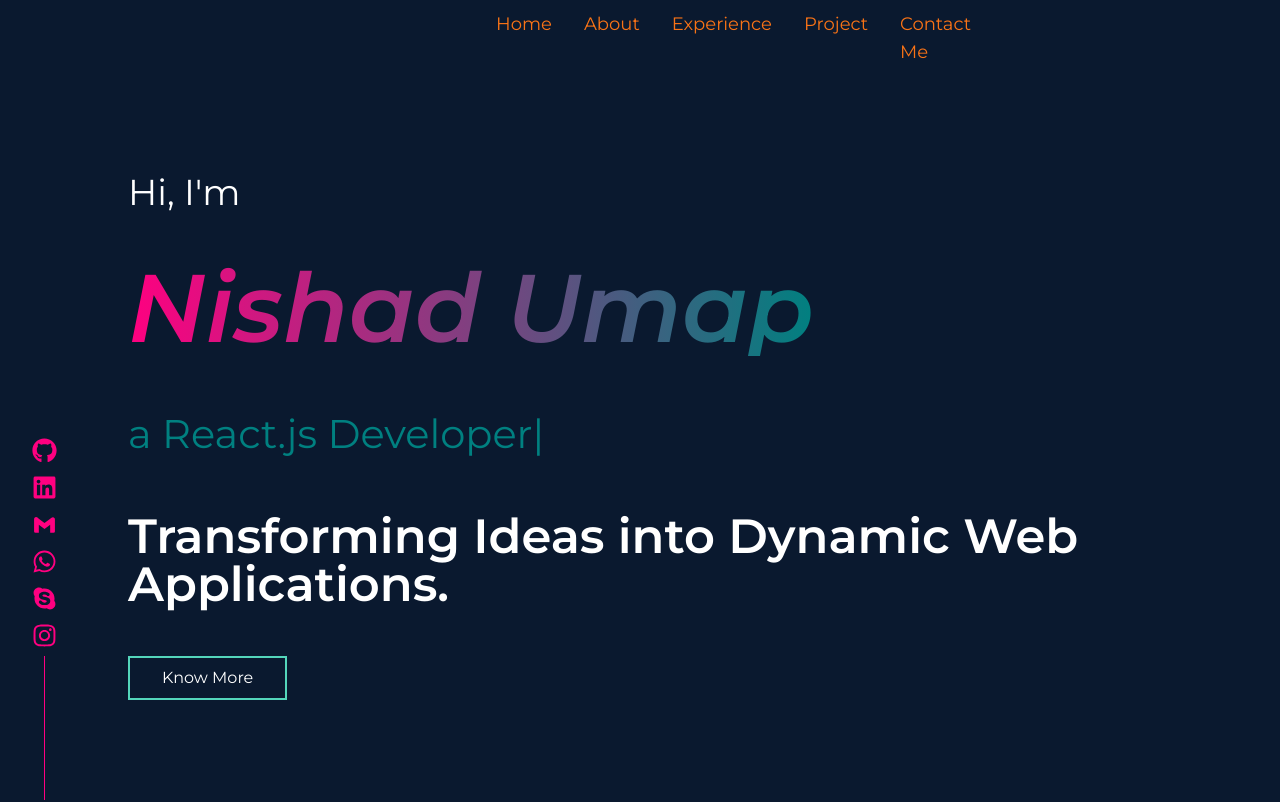
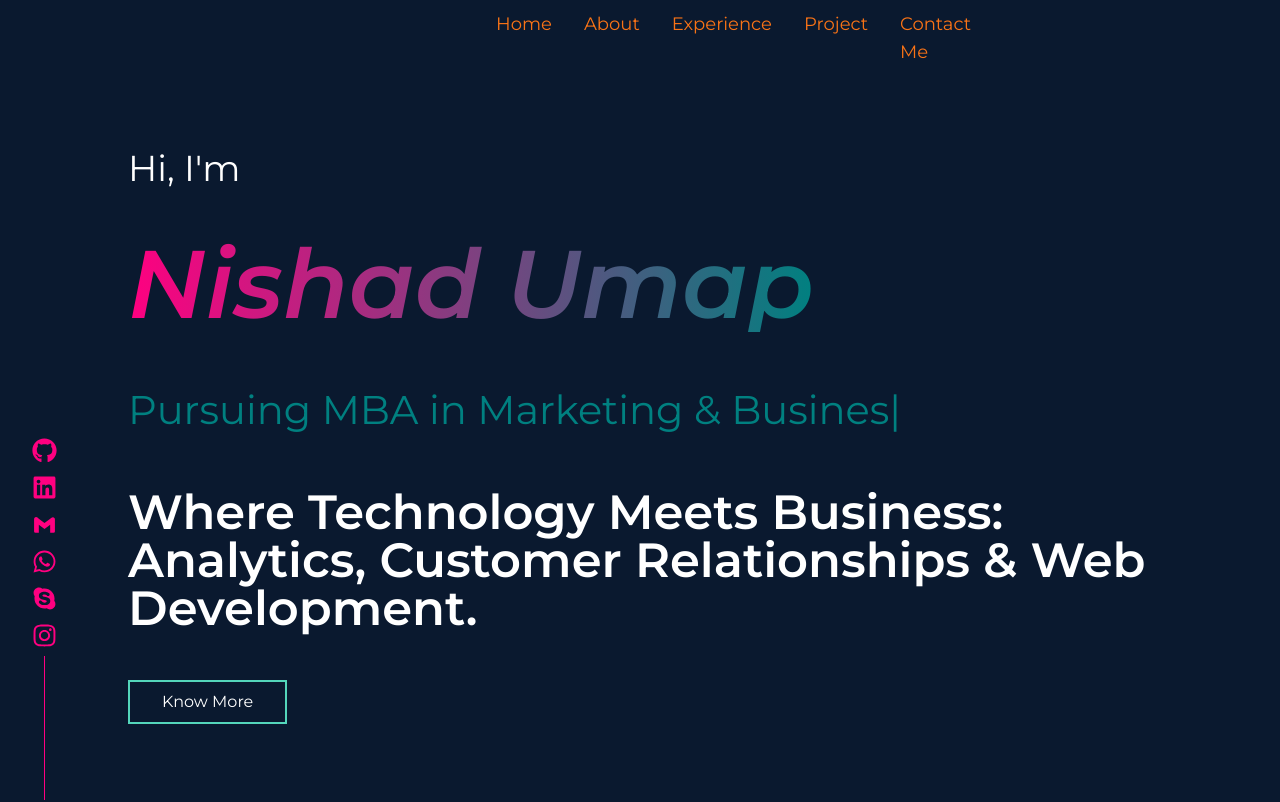
Before and after one commit to nishu2525/Portfolio, a React (Vite) app: page / in a window 1280 px wide. Shown: the top 802 px of the page. Built offline with nearby package versions, Linux system fonts and the light colour scheme.

Commit message:
Intro updated

```diff
--- a/src/Pages/Intro.jsx
+++ b/src/Pages/Intro.jsx
@@ -9,6 +9,8 @@
       <div className="text-teal flex flex-wrap">
       <TypeAnimation
       sequence={[
+        'Pursuing MBA in Marketing & Business Anaytics ',
+        1000,
         'a Frontend Developer',
         1000,
         'a React.js Developer',
@@ -26,9 +28,8 @@
       repeat={Infinity}
     />
       </div>
-      <h2 className="text-3xl lg:text-5xl text-white font-semibold">Transforming Ideas into Dynamic Web Applications.</h2>
-      {/* <p className="text-white lg:w-2/3">I am a passionate software developer with a strong foundation in the MERN stack, eager to build scalable and high-quality web applications. I&apos;m committed to learning and growing, staying up-to-date with industry trends, and solving challenges with creative and effective solutions.</p> */}
-      <a href="https://drive.google.com/file/d/1mA7xUxV-xtBVEQbdcJDiRpeAHVYT1JLg/view?usp=sharing" target="_blank"><button className="border-2 border-tertiary text-white px-8 py-2 hover:bg-tertiary hover:text-primary">Know More</button></a>
+      <h2 className="text-3xl lg:text-5xl text-white font-semibold">Where Technology Meets Business: Analytics, Customer Relationships & Web Development.</h2>
+      <a href="https://drive.google.com/file/d/1KnaNYUedRQ2dy6BoO5xurBiOlRpKYXGs/view?usp=drive_link" target="_blank"><button className="border-2 border-tertiary text-white px-8 py-2 hover:bg-tertiary hover:text-primary">Know More</button></a>
     </div>
   )
 }
```
